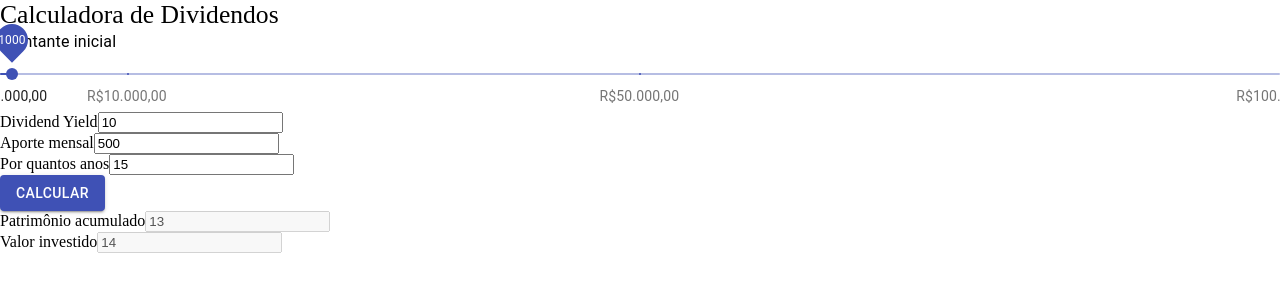
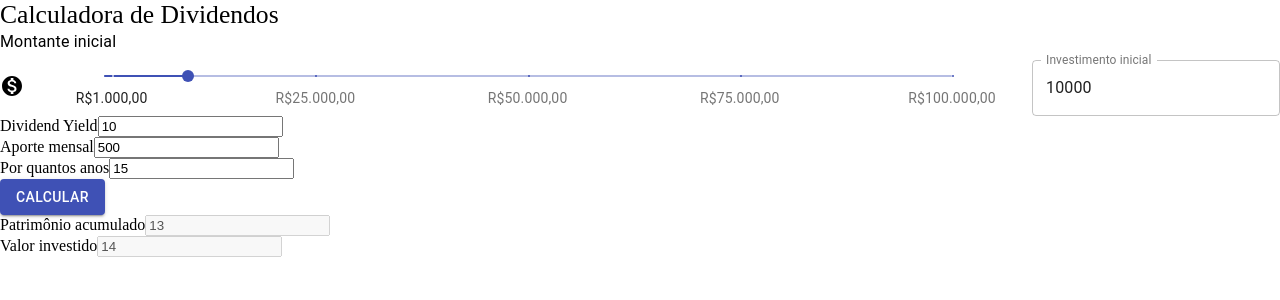
Before and after one commit to ZamurVedovatto/melhores-investidores, a Next.js app: page /components/dy-calculation/DyCalculation in a window 1280 px wide. Shown: the top 300 px of the page. Built offline with nearby package versions, Linux system fonts and the light colour scheme.

Commit message:
slider montate inicial

```diff
--- a/package.json
+++ b/package.json
@@ -13,6 +13,7 @@
   "license": "ISC",
   "dependencies": {
     "@material-ui/core": "^4.11.0",
+    "@material-ui/icons": "^4.9.1",
     "antd": "^4.5.1",
     "axios": "^0.19.2",
     "chart.js": "^2.9.3",
--- a/pages/components/dy-calculation/DyCalculation.js
+++ b/pages/components/dy-calculation/DyCalculation.js
@@ -1,24 +1,16 @@
-import { useEffect, useState } from "react";
+import React from 'react';
+import { useState } from "react";
 import { Button } from '@material-ui/core';
-
-import React from 'react';
-import PropTypes from 'prop-types';
-import { withStyles, makeStyles } from '@material-ui/core/styles';
 import Slider from '@material-ui/core/Slider';
 import Typography from '@material-ui/core/Typography';
-import Tooltip from '@material-ui/core/Tooltip';
+import Grid from '@material-ui/core/Grid';
+import Input from '@material-ui/core/Input';
+import MonetizationOnIcon from '@material-ui/icons/MonetizationOn';
+import TextField from '@material-ui/core/TextField';
 
-const useStyles = makeStyles((theme) => ({
-  root: {
-    width: 300 + theme.spacing(3) * 2,
-  },
-  margin: {
-    height: theme.spacing(3),
-  },
-}));
 
 const DyCalculationComponent = () => {
-  const [montanteInicial, setMontanteInicial] = useState(1000);
+  const [montanteInicial, setMontanteInicial] = useState(10000);
   const [dividendYield, setDividendYield] = useState(10);
   const [aporteMensal, setAporteMensal] = useState(500);
   const [anosRendendo, setAnosRendendo] = useState(15);
@@ -32,7 +24,6 @@ const DyCalculationComponent = () => {
   }
 
   const calcDY = (calculatedAmount, months) => {
-    console.log(calculatedAmount, months)
     if (months > 1) {
       let amount = ((calculatedAmount + (12 * aporteMensal)) * (100 + dividendYield))/100;
       return calcDY(amount, months - 1);
@@ -40,10 +31,22 @@ const DyCalculationComponent = () => {
     return (((calculatedAmount + (12 * aporteMensal)) * (100 + dividendYield))/100).toFixed(2);
   }
 
-  const handleChange = (event, newValue) => {
+  const handleSliderChange = (event, newValue) => {
     setMontanteInicial(newValue);
   };
 
+  const handleInputChange = (event) => {
+    setMontanteInicial(event.target.value === '' ? '' : Number(event.target.value));
+  };
+
+  const handleBlur = (value) => {
+    let valueNumber = Number(value);
+    if (valueNumber < 0) {
+      setMontanteInicial(0);
+    } else {
+      setMontanteInicial(valueNumber);
+    }
+  };
 
   const valuetext = (value) => {
     return `R$ ${value},00`;
@@ -55,12 +58,16 @@ const DyCalculationComponent = () => {
       label: 'R$1.000,00',
     },
     {
-      value: 10000,
-      label: 'R$10.000,00',
+      value: 25000,
+      label: 'R$25.000,00',
     },
     {
       value: 50000,
       label: 'R$50.000,00',
+    },
+    {
+      value: 75000,
+      label: 'R$75.000,00',
     },
     {
       value: 100000,
@@ -69,13 +76,14 @@ const DyCalculationComponent = () => {
   ];
 
 
+
   return(
     <div className="dy-calculation-wrapper uk-card uk-card-default uk-card-body">
       <span className="dy-calculation-title">Calculadora de Dividendos</span>
         <div className="dy-calculation-content">
           <form className="uk-grid-small" uk-grid="true">
             <div className="uk-width-1-1@s">
-              <Typography id="discrete-slider" gutterBottom>Montante inicial</Typography>
+              {/* <Typography id="discrete-slider" gutterBottom>Montante inicial</Typography>
               <Slider
                 step={100}
                 defaultValue={1000}
@@ -87,7 +95,63 @@ const DyCalculationComponent = () => {
                 onChange={handleChange}
                 marks={marks}
                 aria-labelledby="discrete-slider"
-              />
+                valueLabel= {{
+                  left: 'calc(-50% + 12px)',
+                  top: -22,
+                  '& *': {
+                    background: 'transparent',
+                    color: '#000',
+                  },
+                }}
+              /> */}
+
+
+              <Typography id="input-slider" gutterBottom>Montante inicial</Typography>
+              <Grid container spacing={10} alignItems="center">
+                <Grid item>
+                  <MonetizationOnIcon />
+                </Grid>
+                <Grid item xs>
+                  <Slider
+                    step={100}
+                    defaultValue={10000}
+                    min={100}
+                    max={100000}
+                    getAriaValueText={valuetext}
+                    valueLabelDisplay="off"
+                    value={typeof montanteInicial === 'number' ? montanteInicial : 0}
+                    onChange={handleSliderChange}
+                    marks={marks}
+                    aria-labelledby="input-slider"
+                  />
+                </Grid>
+                <Grid item>
+                  <TextField id="outlined-basic" label="Investimento inicial" variant="outlined"
+                    value={montanteInicial}
+                    onChange={handleInputChange}
+                    onBlur={(event) => handleBlur(event.target.value)}
+                  />
+
+                  {/* <Input
+                    margin="dense"
+                    value={montanteInicial}
+                    onChange={handleInputChange}
+                    onBlur={handleBlur}
+                    inputProps={{
+                      step: 10,
+                      min: 0,
+                      max: 100,
+                      type: 'number',
+                      'aria-labelledby': 'input-slider',
+                    }}
+                  /> */}
+                </Grid>
+              </Grid>
+
+
+
+
+
             </div>
             <div className="uk-width-1-4@s">
               <label className="uk-form-label" htmlFor="form-stacked-text">Dividend Yield</label>
```
Also changed, not shown: 1 other file (tests, documents, lock files or other folders).
